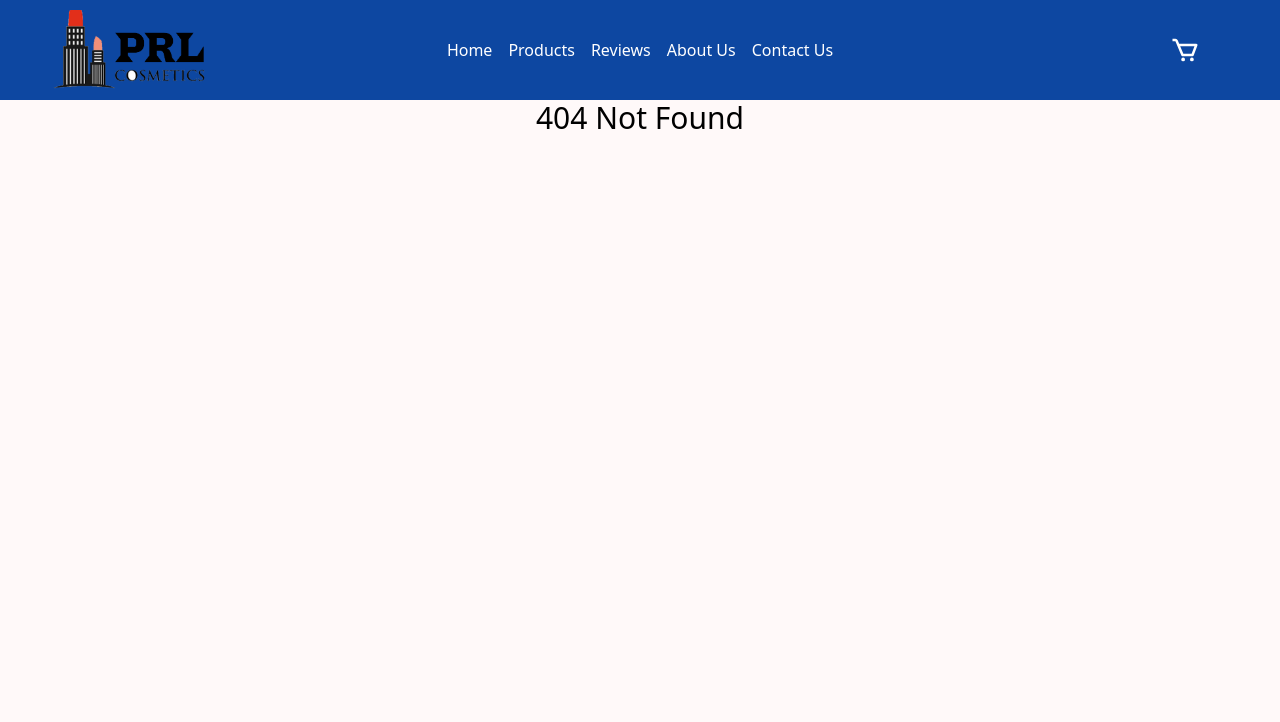
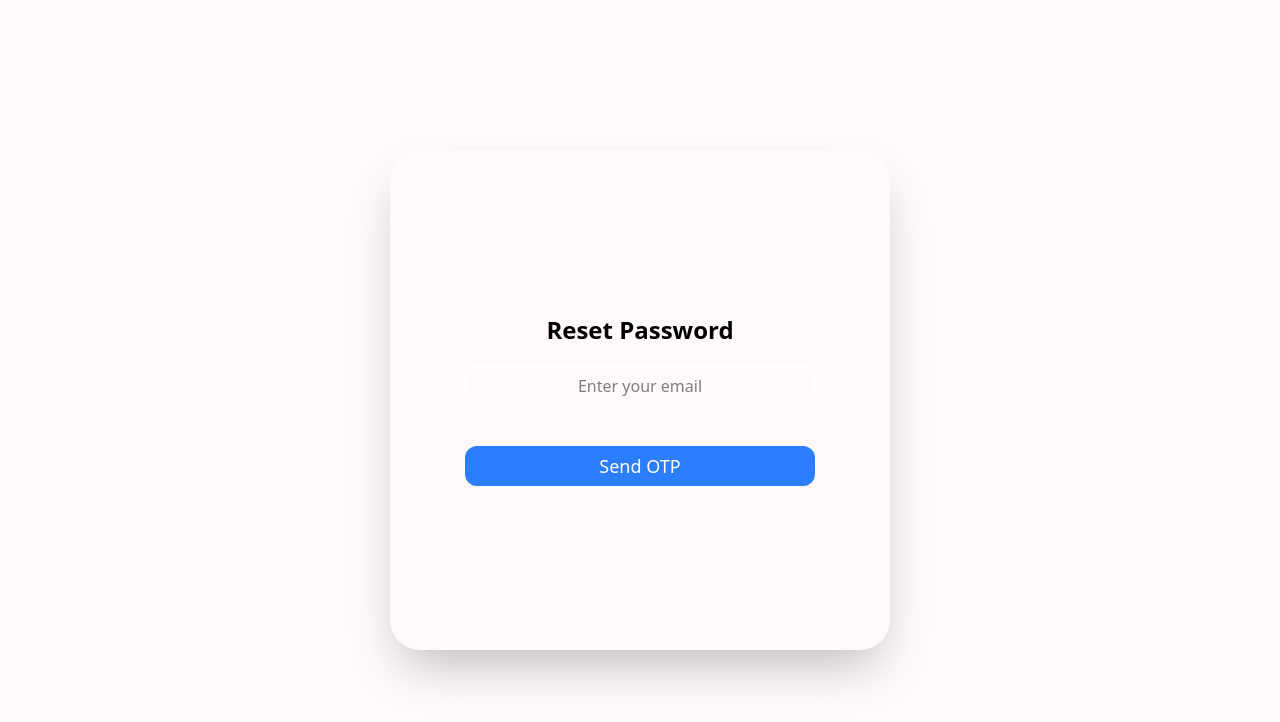
Before and after one commit to viraj992/Skyrek-course-frontend, a React (Vite) app: page /forget in a window 1280 px wide. Before the commit this address had no page. Shown: the top 722 px of the page. Built offline with nearby package versions, Linux system fonts and the light colour scheme.

Commit message:
deployed backend in Render.com ✅

```diff
--- a/src/App.jsx
+++ b/src/App.jsx
@@ -9,6 +9,7 @@ import { Toaster } from "react-hot-toast";
 import ClientwebPage from "./pages/client/clientPage";
 import OwnTestPage from "./pages/ownTest";
 import { GoogleOAuthProvider } from "@react-oauth/google";
+import ForgetPasswordPage from "./pages/client/forgetPassword";
 const clientId = "32169099435-0s3td2s6c11ej62pasbcd6vau8vlhih1.apps.googleusercontent.com";
 const clientSecret = "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"
 
@@ -25,6 +26,7 @@ function App() {
 						<Route path="/mytest" element={<OwnTestPage/>}/>
 						<Route path="/register" element={<RegisterPage/>}/>
 						<Route path = "/admin/*" element={<AdminPage/>}/>
+						<Route path = "/forget" element={<ForgetPasswordPage/>}/>
 						<Route path = "/*" element={<ClientwebPage/>}/>
 					</Routes>
 				</div>
--- /dev/null
+++ b/src/pages/client/forgetPassword.jsx
@@ -0,0 +1,85 @@
+import { useState } from "react"
+import toast from "react-hot-toast";
+import axios from "axios";
+
+
+export default function ForgetPasswordPage(){
+    const [emailSent, setEmailSent] = useState(false);
+    const [email, setEmail]= useState("");
+    const [otp, setOtp] = useState("");
+    const [newPassword, setNewPassword] = useState("");
+    const [confirmPassword, setConfirmPassword] = useState("");
+
+    async function sendOTP(){
+        try{
+            await axios.post(import.meta.env.VITE_BACKEND_URL+"/api/users/send-otp", { email:email });
+            toast.success("OTP sent successfully");
+            setEmailSent(true);
+        }catch(error){
+            console.error("Error sending OTP:", error.response?.data || error.message);
+            toast.error("Failed to send OTP");
+        }
+    }
+
+    async function resetPassword(){
+        if(newPassword !== confirmPassword){
+            toast.error("Passwords do not match");
+            return;
+        }
+        try{
+            await axios.post(import.meta.env.VITE_BACKEND_URL+"/api/users/reset-password", {
+                email: email,
+                otp: otp,
+                newPassword: newPassword
+            });
+            toast.success("Password reset successfully");
+        }catch{
+            toast.error("Failed to reset password");
+        }
+    }
+
+    return(
+        <div className="w-full h-full flex justify-center items-center text-secondary">
+           {!emailSent && <div className= "bg-primary w-[500px] h-[500px] shadow-2xl flex flex-col items-center justify-center gap-[20px] rounded-[30px]">
+                <h1 className="text-2xl font-bold">Reset Password</h1>
+                <input
+					type="email"
+					placeholder="Enter your email"
+					className="w-[350px] h-[40px] border border-white rounded-xl text-center"
+					onChange={(e) => setEmail(e.target.value)}
+				/>
+				<button onClick={sendOTP} className="w-[350px] h-[40px] bg-blue-500 rounded-xl text-white text-lg mt-5 hover:bg-blue-600 transition-all duration-300">
+					Send OTP
+				</button>
+           </div>}
+
+           {
+                emailSent&& <div className="bg-primary w-[500px] h-[500px] shadow-2xl flex flex-col items-center justify-center gap-[20px] rounded-[30px]">
+                    <h1 className="text-2xl font-bold">Verify OTP</h1>
+                    <input
+                        type="text"
+                        placeholder="Enter OTP"
+                        className="w-[350px] h-[40px] border border-white rounded-xl text-center"
+                        onChange={(e) => setOtp(e.target.value)}
+                    />
+                    <input
+                        type="password"
+                        placeholder="Enter new password"
+                        className="w-[350px] h-[40px] border border-white rounded-xl text-center"
+                        onChange={(e) => setNewPassword(e.target.value)}
+                    />
+                    <input
+                        type="password"
+                        placeholder="Confirm new password"
+                        className="w-[350px] h-[40px] border border-white rounded-xl text-center"
+                        onChange={(e) => setConfirmPassword(e.target.value)}
+                    />
+                    <button onClick={resetPassword} className="w-[350px] h-[40px] bg-blue-500 rounded-xl text-white text-lg mt-5 hover:bg-blue-600 transition-all duration-300">
+                        Reset Password
+                    </button>
+                </div>
+            }
+
+        </div>
+    )
+}
--- a/src/pages/loginPage.jsx
+++ b/src/pages/loginPage.jsx
@@ -93,6 +93,7 @@ export default function LoginPage(){
                 </button>
 
                 <p>Don't Have an account? <Link to="/register" className="text-blue-500 font-semibold">Sign up</Link> from here</p>
+                <p>Forget Password ? <Link to="/forget" className="text-blue-500 font-semibold">reset password</Link> from here</p>
 
             </div>
 
```
Also changed, not shown: 1 other file (tests, documents, lock files or other folders).
